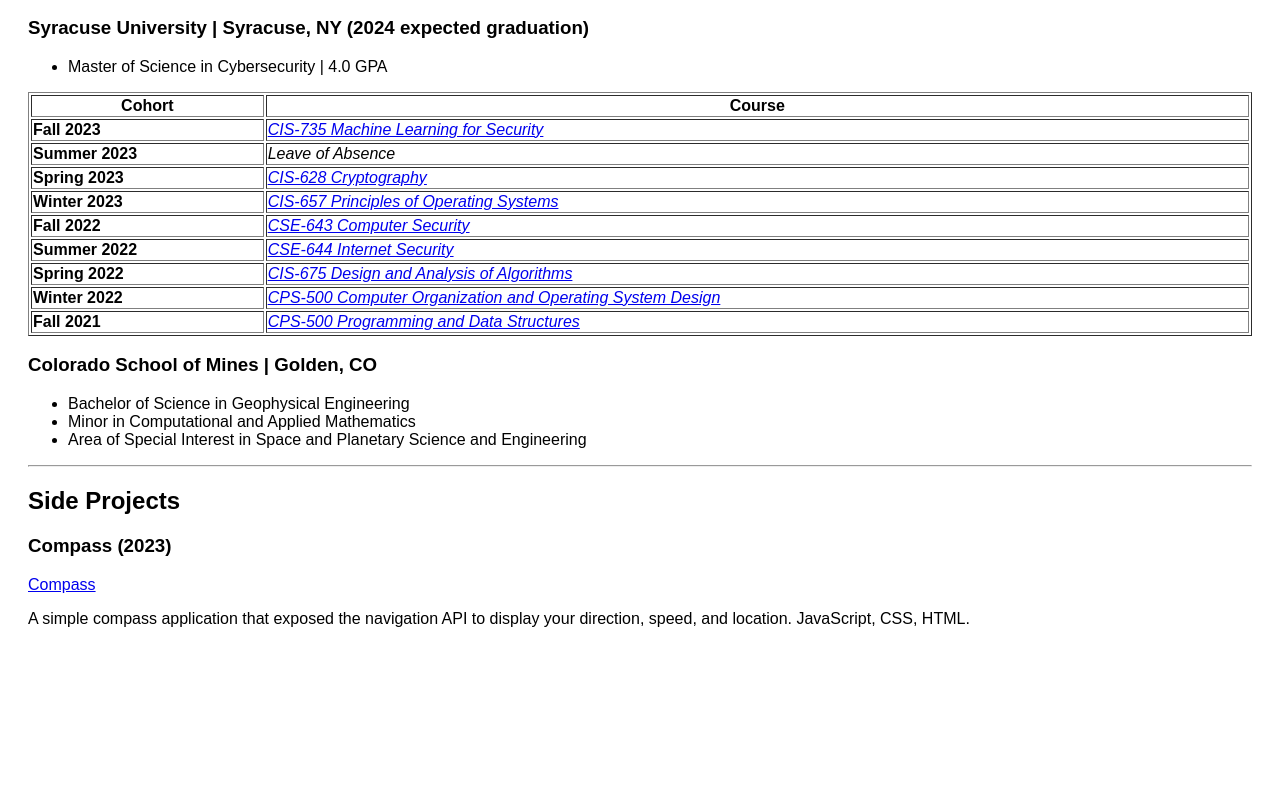
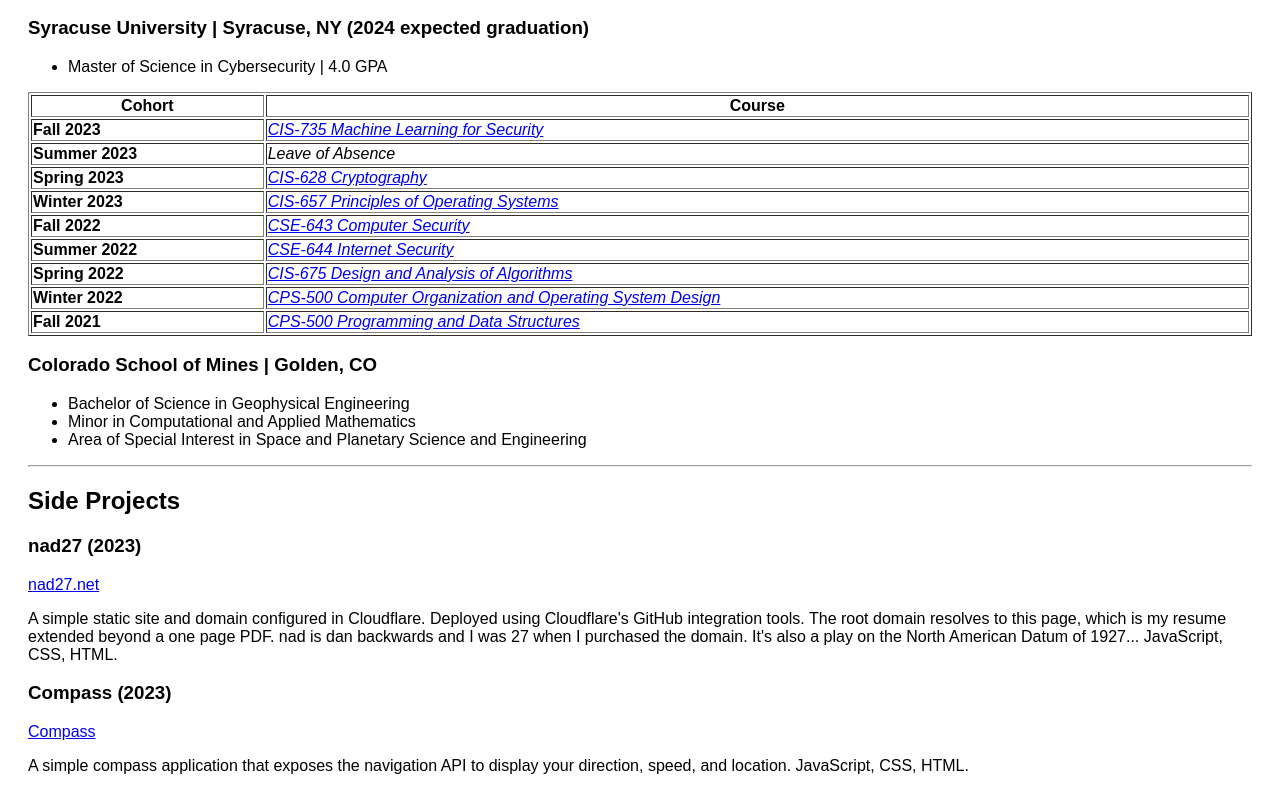
Before and after one commit to radioxeth/nad27, a website: page app/index.html in a window 1280 px wide. Shown: the part 1725-2520 px from the top of the page. Before the commit the page ends 2373 px from the top, so only its background shows below. Drawn offline with Linux system fonts and the light colour scheme.

Commit message:
add nad27

```diff
--- a/app/index.html
+++ b/app/index.html
@@ -230,10 +230,19 @@
         <hr>
         <section>
             <h2>Side Projects</h2>
+            <h3>nad27 (2023)</h3>
+            <a target="_blank" href="https://nad27.net">nad27.net</a>
+            <p>
+                A simple static site and domain configured in Cloudflare. Deployed using Cloudflare's GitHub integration
+                tools. The root domain resolves to this page, which is my resume extended beyond a one page PDF. nad is
+                dan backwards and I was 27 when I purchased the domain. It's also a play on the North American Datum of
+                1927...
+                JavaScript, CSS, HTML.
+            </p>
             <h3>Compass (2023)</h3>
             <a target="_blank" href="https://compass.nad27.net">Compass</a>
             <p>
-                A simple compass application that exposed the navigation API to display your direction, speed, and
+                A simple compass application that exposes the navigation API to display your direction, speed, and
                 location. JavaScript, CSS, HTML.
             </p>
         </section>
```
